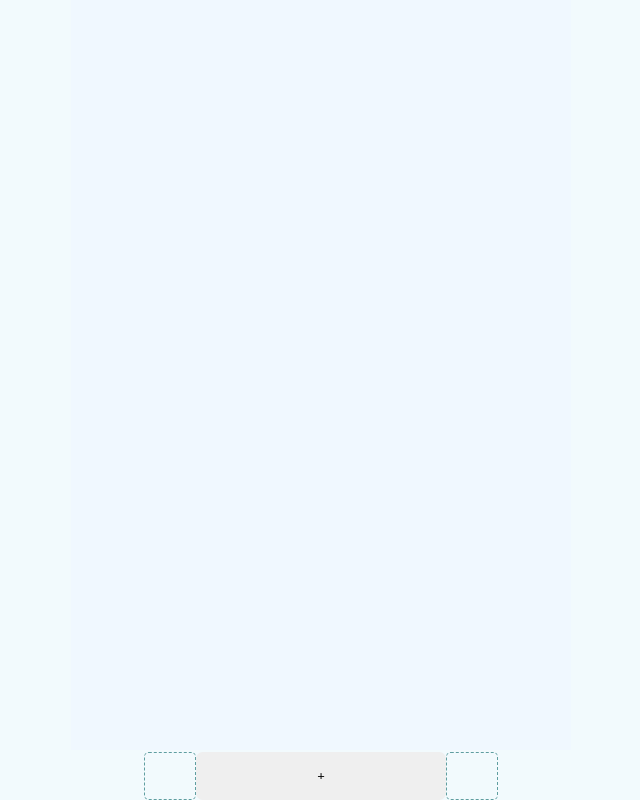
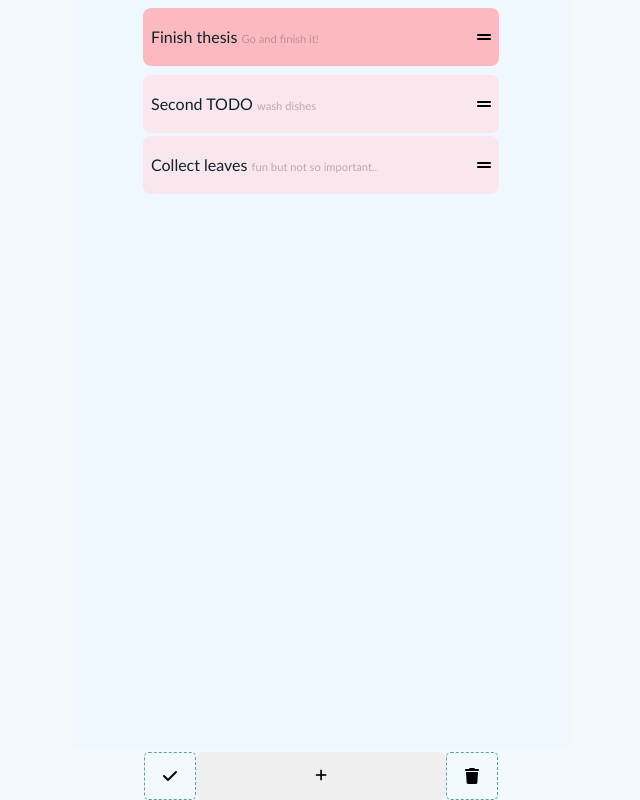
Before and after one commit to bbeni/alp2, a plain HTML site: page index.html in a window 1280 px wide. Shown: the whole page, without its empty margins (319-959 px from the left). Drawn offline with Linux system fonts and the light colour scheme; the site is published under a folder, as on GitHub Pages, so addresses that start at the root find nothing.

Commit message:
added alp2/ prefix for path

```diff
--- a/index.html
+++ b/index.html
@@ -1,11 +1,11 @@
 <!DOCTYPE html>
 <head>
     <meta name="viewport" content="width=device-width, initial-scale=1">
-    <link rel="stylesheet" href="css/style.css">
-    <link rel="stylesheet" href="css/fontawesome-free/css/fontawesome.css">
-    <link href="/css/fontawesome-free/css/brands.css" rel="stylesheet">
-    <link href="/css/fontawesome-free/css/solid.css" rel="stylesheet">
-    <script src="/js/cards.js" defer></script>
+    <link rel="stylesheet" href="alp2/css/style.css">
+    <link rel="stylesheet" href="alp2/css/fontawesome-free/css/fontawesome.css">
+    <link href="alp2/css/fontawesome-free/css/brands.css" rel="stylesheet">
+    <link href="alp2/css/fontawesome-free/css/solid.css" rel="stylesheet">
+    <script src="alp2/js/cards.js" defer></script>
 </head>
 <body>
     <div class="container">
```
